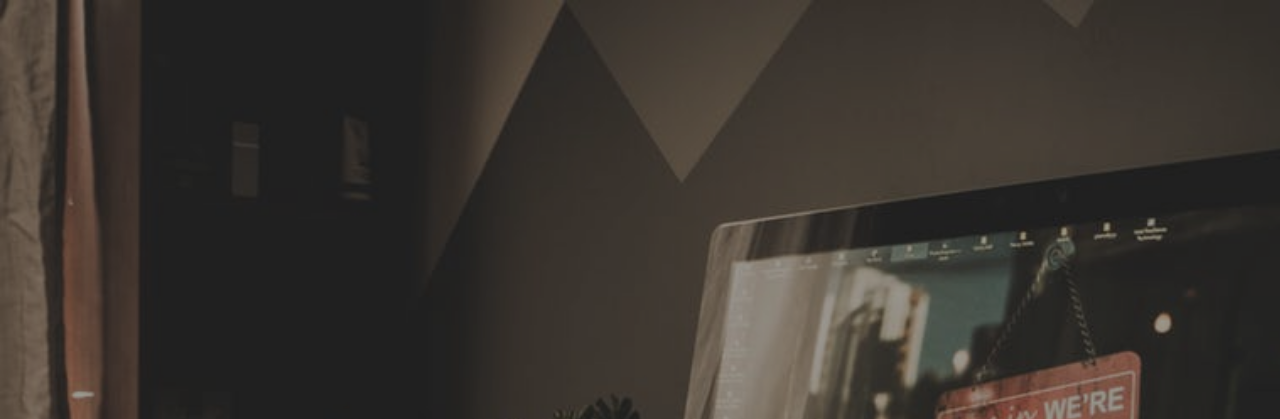
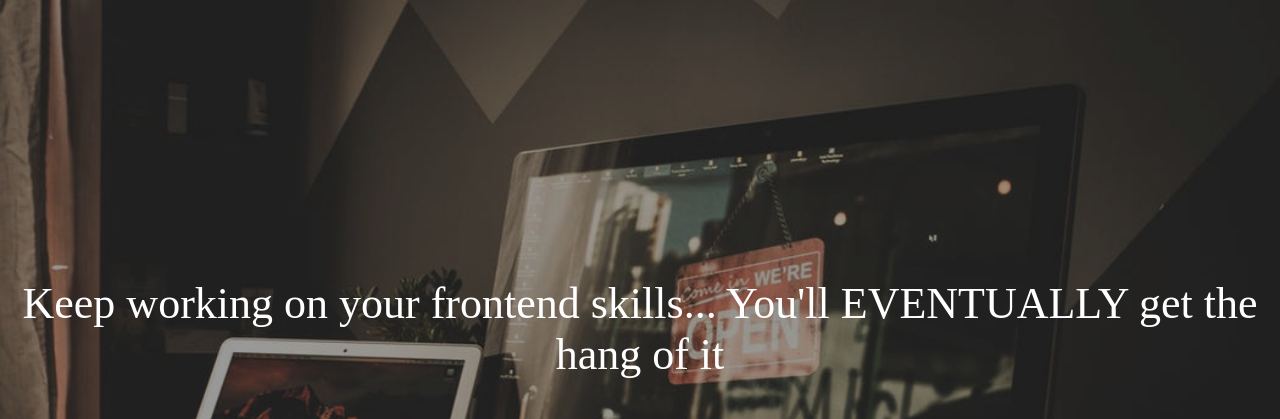
Before and after one commit to juancamilo-alvarez/Practice, a plain HTML site: page CSS/exercise1/index.html in a window 1280 px wide. Shown: the top 419 px of the page. Drawn offline with Linux system fonts and the light colour scheme.

Commit message:
Advance on exercise 1. 90% done

```diff
--- a/CSS/exercise1/index.html
+++ b/CSS/exercise1/index.html
@@ -3,53 +3,20 @@
 	<head>
 		<title>EXERCISE 1 SOLUTION</title>
 		<meta charset="UTF-8" />
-		<style>
-			body {
-				margin: 0; /* Reset */
-				background-image: url('background-img.jpeg');
-				background-repeat: no-repeat;
-				background-size: cover;
-			}
-
-			#overlay {
-				opacity: 0.4;
-				width: 100%;
-				height: 100vh;
-				background-color: black;
-			}
-
-			.text {
-				//position: absolute;
-				text-align: center;
-				width: 100%;
-				height: 100%;
-				background-color: rgba(0,0,0,0.3);
-			}
-
-			#arrow {
-				bottom: 10%;
-			}
-
-			#message {
-				bottom: 40%;
-			}
-
-			p {
-				color: white;
-				font-size: 44px;
-			}
-		</style>
+		<link rel="stylesheet" type="text/css" href="style.css" />
 	</head>
 	<body>
-		<div id="overlay">
+		<div class="flex-container">
+			<div class="overlay">
 			</div>
 			<div id="message" class="text">
-			<p>Keep working on your frontend skills... You'll EVENTUALLY get the
-			hang of it</p>
+				<p>Keep working on your frontend skills... You'll EVENTUALLY get
+				the hang of it</p>
 				<p><b>~~fucking css~~</b></p>
 			</div>
 			<div id="arrow" class="text">
 				<p>∨</p>
 			</div>
+		</div>
 	</body>
 </html>
--- /dev/null
+++ b/CSS/exercise1/style.css
@@ -0,0 +1,41 @@
+body {
+	margin: 0; /* Reset */
+}
+
+.flex-container {
+	background-image: url('background-img.jpeg');
+	background-repeat: no-repeat;
+	width: 100%;
+	height: 100vh;
+	background-size: 100% 100%;
+	display: flex;
+	flex-direction: column;
+	justify-content: flex-end;
+	align-items: center;
+}
+
+.overlay {
+	opacity: 0.4;
+	width: 100%;
+	height: 100vh;
+	background-color: black;
+}
+
+.text {
+	text-align: center;
+	width: 100%;
+	background-color: rgba(0,0,0,0.4);
+}
+
+#arrow {
+	padding-bottom: 10vw;
+}
+
+#message {
+	padding-bottom: 1vw;
+}
+
+p {
+	color: white;
+	font-size: 44px;
+}
```
Lines whose indentation alone changed are shown as unchanged.
